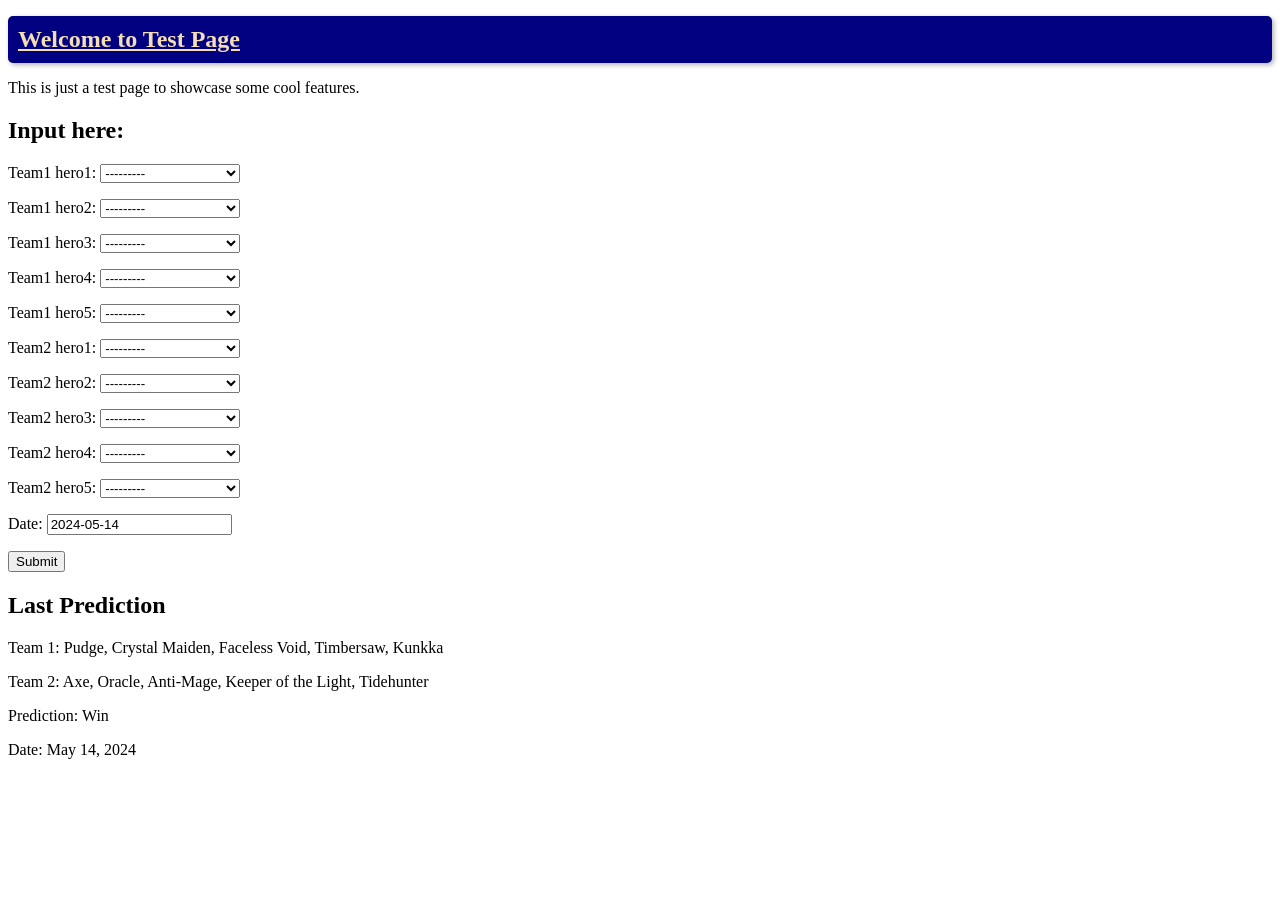
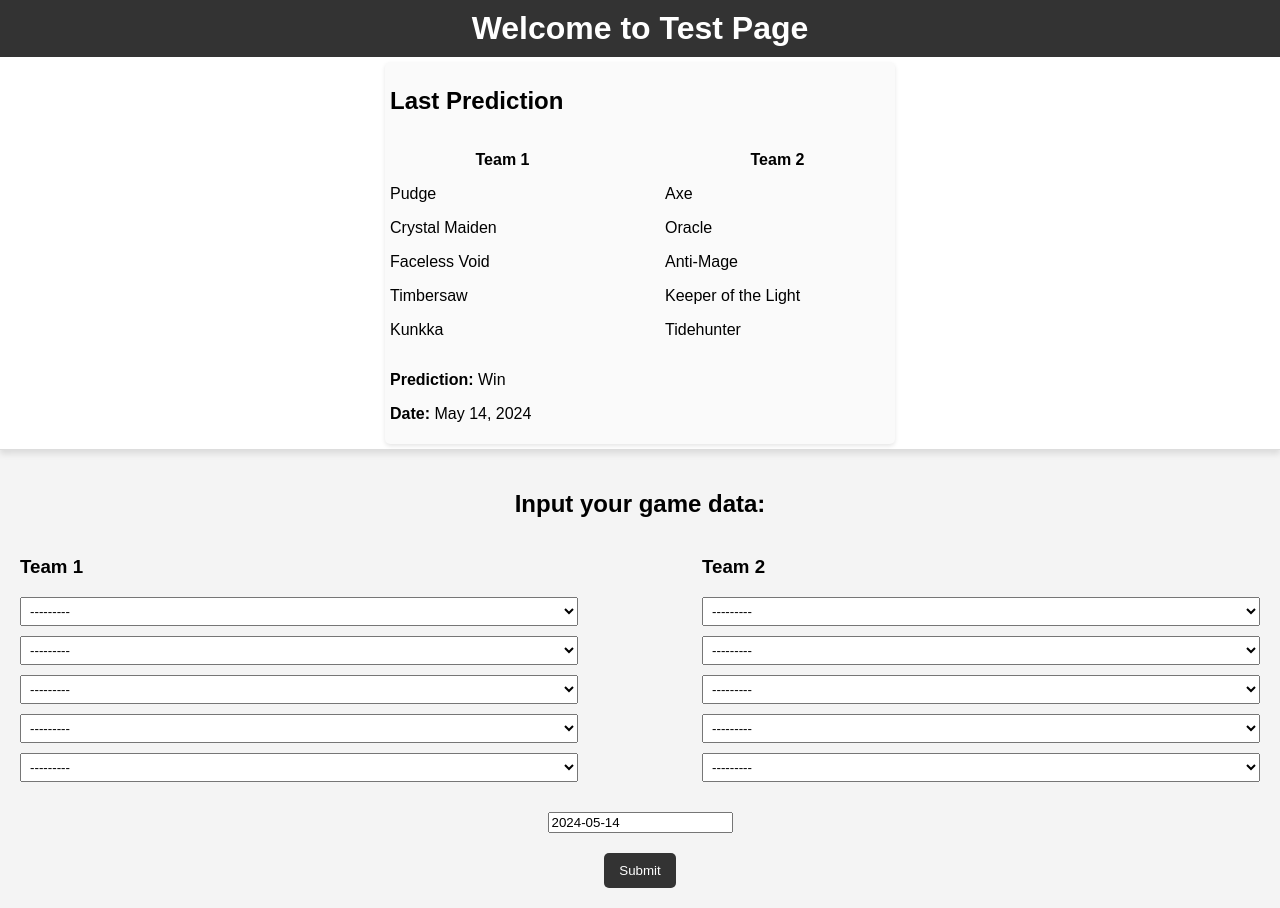
Before and after one commit to inskyeee/django-win-prediction, a Django app: page / in a window 1280 px wide. Before the commit the page ends 759 px from the top, so only its background shows below. Run offline with Django 5.2, Linux system fonts and the light colour scheme; data comes from the database, SQL or seed files in the repository; parts of the project's set-up code (start-up, migrations or seed data) failed here and were passed over.

Commit message:
Updated visuals

```diff
--- a/Web/static/style.css
+++ b/Web/static/style.css
@@ -1,10 +1,130 @@
-.test {
-    color: wheat;
-    font-size: 24px;
+body {
+    font-family: Arial, sans-serif;
+    margin: 0;
+    padding: 0;
+    background-color: #f4f4f4;
+}
+
+header {
+    background-color: #333;
+    color: white;
+    padding: 10px 0;
+    text-align: center;
+}
+
+.main-title {
+    margin: 0;
+}
+
+.last-prediction-bar {
+    background-color: #fff;
+    border-bottom: 1px solid #ddd;
+    padding: 5px;
+    box-shadow: 0 4px 6px rgba(0, 0, 0, 0.1);
+}
+
+.prediction-info {
+    text-align: left;
+    padding: 5px;
+    margin: 0 auto;
+    width: 50%;
+    max-width: 500px;
+    background: #fafafa;
+    border-radius: 5px;
+    box-shadow: 0 2px 4px rgba(0, 0, 0, 0.1);
+}
+
+.no-prediction {
+    text-align: center;
+    font-size: 14px;
+    color: #888;
+}
+
+.teams-container {
+    display: flex;
+    justify-content: space-between;
+    margin-bottom: 5px;
+}
+
+.team {
+    width: 45%;
+}
+
+.team h3 {
+    text-align: center;
+    font-size: 16px;
+}
+
+.user-input-section {
+    text-align: center;
+    padding: 20px;
+}
+
+.user-input-section h2 {
+    margin-bottom: 20px;
+}
+
+.form-container {
+    display: flex;
+    justify-content: space-between;
+    margin-bottom: 20px;
+}
+
+.form-team {
+    width: 45%;
+}
+
+.form-team select {
+    width: 100%;
+    padding: 5px;
+    margin-bottom: 10px;
+}
+
+.date-field {
+    text-align: center;
+    margin-bottom: 20px;
+}
+
+.submit-button {
+    text-align: center;
+}
+
+form {
+    display: inline-block;
+    text-align: left;
+}
+
+form button {
+    background-color: #333;
+    color: white;
+    padding: 10px 15px;
+    border: none;
+    border-radius: 5px;
+    cursor: pointer;
+}
+
+form button:hover {
+    background-color: #555;
+}
+
+.prediction-results {
+    padding: 20px;
+    text-align: center;
+}
+
+.back-link {
+    display: block;
+    text-align: center;
+    margin: 20px 0;
+    color: #333;
+    text-decoration: none;
     font-weight: bold;
-    text-decoration: underline;
-    background-color: navy;
-    padding: 10px;
+    border: 2px solid #333;
+    padding: 10px 15px;
     border-radius: 5px;
-    box-shadow: 2px 2px 5px rgba(0, 0, 0, 0.3);
 }
+
+.back-link:hover {
+    background-color: #ddd;
+    text-decoration: none;
+}
--- a/Web/templates/index.html
+++ b/Web/templates/index.html
@@ -9,24 +9,67 @@
     <title>Test Website Page</title>
 </head>
 <body>
-    <h1 class="test">Welcome to Test Page</h1>
-    <p>This is just a test page to showcase some cool features.</p>
+    <header>
+        <h1 class="main-title">Welcome to Test Page</h1>
+    </header>
+    <section class="last-prediction-bar">
+        {% if last_prediction %}
+            <div class="prediction-info">
+                <h2>Last Prediction</h2>
+                <div class="teams-container">
+                    <div class="team team1">
+                        <h3>Team 1</h3>
+                        <p>{{ last_prediction.team1_hero1 }}</p>
+                        <p>{{ last_prediction.team1_hero2 }}</p>
+                        <p>{{ last_prediction.team1_hero3 }}</p>
+                        <p>{{ last_prediction.team1_hero4 }}</p>
+                        <p>{{ last_prediction.team1_hero5 }}</p>
+                    </div>
+                    <div class="team team2">
+                        <h3>Team 2</h3>
+                        <p>{{ last_prediction.team2_hero1 }}</p>
+                        <p>{{ last_prediction.team2_hero2 }}</p>
+                        <p>{{ last_prediction.team2_hero3 }}</p>
+                        <p>{{ last_prediction.team2_hero4 }}</p>
+                        <p>{{ last_prediction.team2_hero5 }}</p>
+                    </div>
+                </div>
+                <p><strong>Prediction:</strong> {{ last_prediction.prediction }}</p>
+                <p><strong>Date:</strong> {{ last_prediction.date }}</p>
+            </div>
+        {% else %}
+            <p class="no-prediction">No predictions yet.</p>
+        {% endif %}
+    </section>
     <section class="user-input-section">
-        <h2>Input here:</h2>
+        <h2>Input your game data:</h2>
         <form method="post">
             {% csrf_token %}
-            {{ form.as_p }}
-            <button type="submit">Submit</button>
+            <div class="form-container">
+                <div class="form-team team1-form">
+                    <h3>Team 1</h3>
+                    {{ form.team1_hero1 }}
+                    {{ form.team1_hero2 }}
+                    {{ form.team1_hero3 }}
+                    {{ form.team1_hero4 }}
+                    {{ form.team1_hero5 }}
+                </div>
+                <div class="form-team team2-form">
+                    <h3>Team 2</h3>
+                    {{ form.team2_hero1 }}
+                    {{ form.team2_hero2 }}
+                    {{ form.team2_hero3 }}
+                    {{ form.team2_hero4 }}
+                    {{ form.team2_hero5 }}
+                </div>
+            </div>
+            <div class="date-field">
+                {{ form.date }}
+            </div>
+            <div class="submit-button">
+                <button type="submit">Submit</button>
+            </div>
         </form>
     </section>
-        {% if last_prediction %}
-            <h2>Last Prediction</h2>
-            <p>Team 1: {{ last_prediction.team1_hero1 }}, {{ last_prediction.team1_hero2 }}, {{ last_prediction.team1_hero3 }}, {{ last_prediction.team1_hero4 }}, {{ last_prediction.team1_hero5 }}</p>
-            <p>Team 2: {{ last_prediction.team2_hero1 }}, {{ last_prediction.team2_hero2 }}, {{ last_prediction.team2_hero3 }}, {{ last_prediction.team2_hero4 }}, {{ last_prediction.team2_hero5 }}</p>
-            <p>Prediction: {{ last_prediction.prediction }}</p>
-            <p>Date: {{ last_prediction.date }}</p>
-        {% else %}
-            <p>No predictions yet.</p>
-        {% endif %}
 </body>
 </html>
```
Also changed, not shown: Web/templates/prediction.html (+11 -4 lines).
